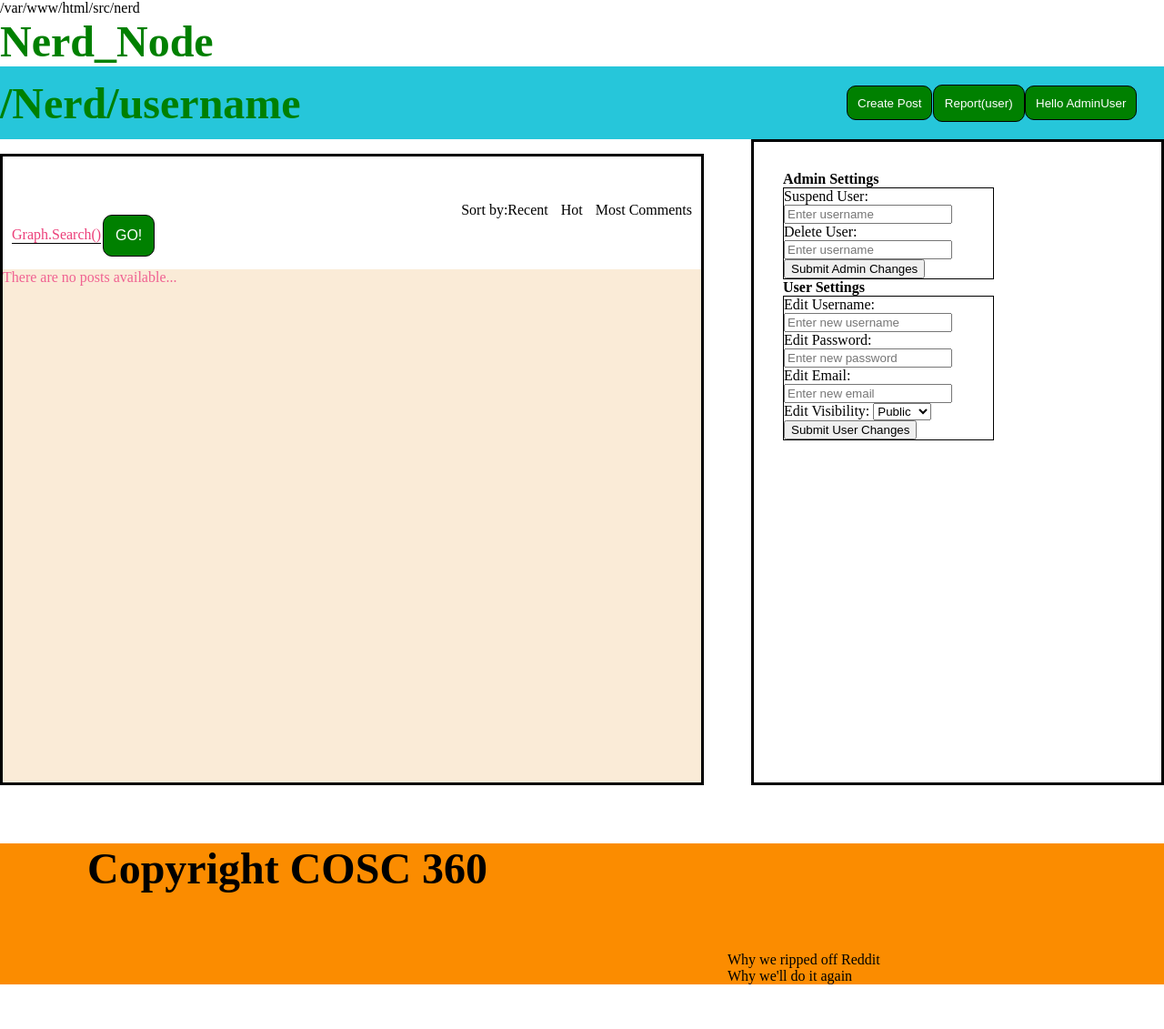
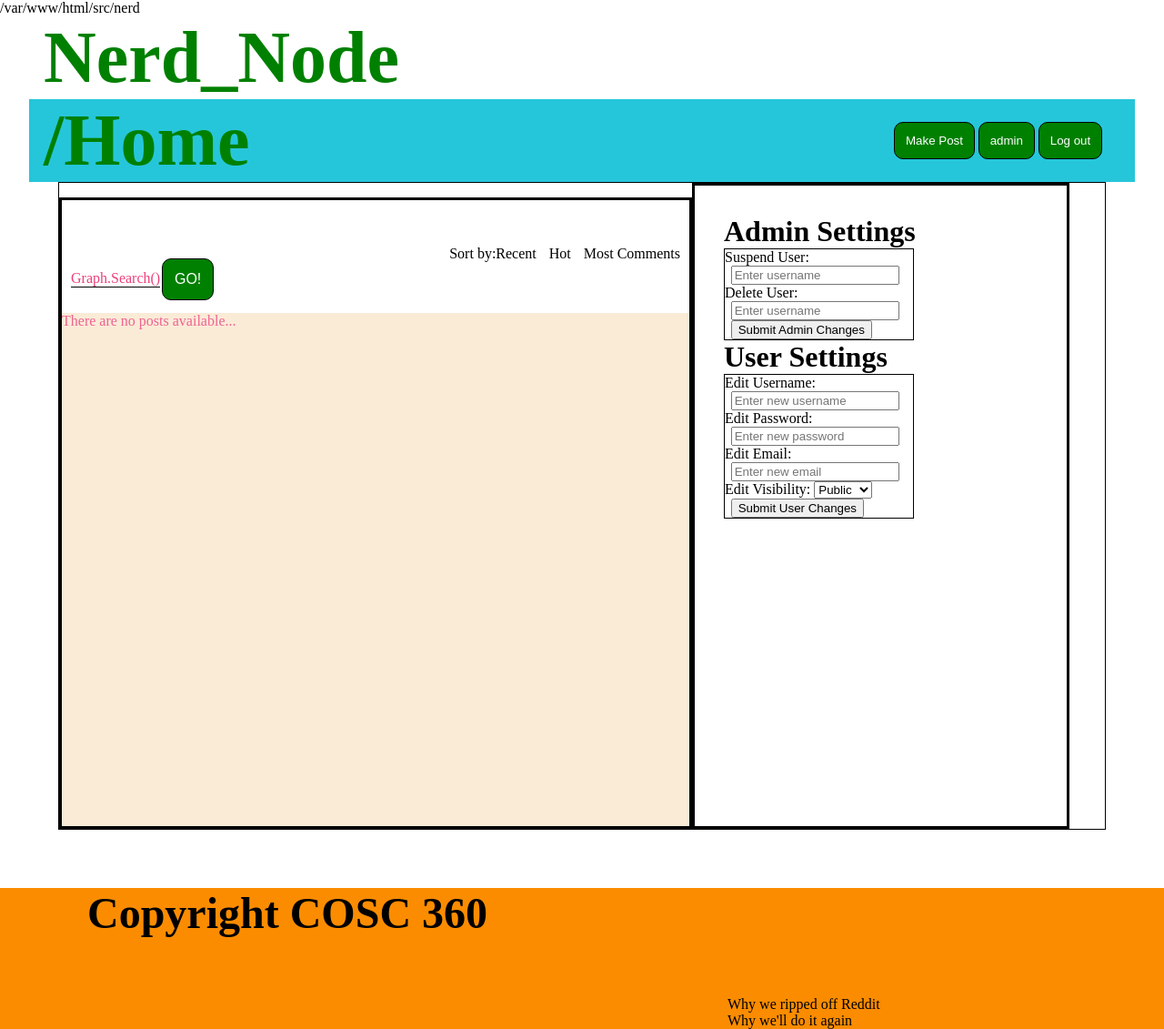
Before and after one commit to gmclachlan45/nerd-node, a PHP site: page /nerd/index.php?username=1 in a window 1280 px wide. Shown: the whole page at 91% size. Before the commit the page ends 1082 px from the top, so only its background shows below. Run offline with PHP 8.4, Linux system fonts and the light colour scheme; a user stored in the database is signed in; data comes from the database, SQL or seed files in the repository; data that the repository does not hold is empty; a stand-in replaces the project's code that opens the database connection; some libraries are stand-ins or nearby versions.

Commit message:
update to use proper headerbar

```diff
--- a/src/components/headerBar.php
+++ b/src/components/headerBar.php
@@ -17,14 +17,14 @@
             <button id="newPost">Make Post</button>
             <?php
             if(isset($_SESSION["sessionId"]) ) {
-                echo "<button id='home' onclick='location.href = \"nerd?username=".$_SESSION["sessionUsername"]."\";' >".
+                echo "<button id='home' onclick='location.href = \"".SITEROOT."nerd?username=".$_SESSION["sessionUsername"]."\";' >".
                      $_SESSION["sessionUsername"]
                     ."</button>";
-                echo "<button id='logout' onclick='location.href = \"logout.php\";' >
+                echo "<button id='logout' onclick='location.href = \"".SITEROOT."logout.php\";' >
                       Log out
                   </button>";
             } else {
-                echo "<button id='login' onclick='location.href = \"login\";' >
+                echo "<button id='login' onclick='location.href = \"".SITEROOT."login\";' >
                       Login/Register
                   </button>";
             }
--- a/src/nerd/index.php
+++ b/src/nerd/index.php
@@ -1,4 +1,5 @@
 <?php
+session_start();
 $username = $_GET['username'];
 ?>
 <!DOCTYPE html>
@@ -7,7 +8,8 @@ $username = $_GET['username'];
         <meta charset="utf-8">
         <title>Nerd Node</title>
         <link rel="stylesheet" type="text/css" href="./nerd css/nerduser.css">
-    <link rel="stylesheet" href="public/css/reset.css">
+        <link rel="stylesheet" href="../public/css/reset.css">
+        <link rel="stylesheet" href="../public/css/home.css">
         <?php include_once "../../config.php";
         include_once "loadPosts.php";
         include_once "../renderPosts.php";
@@ -15,16 +17,10 @@ $username = $_GET['username'];
     </head>
     <body>
         <header>
-      <h1 style="font-size: 3em; color: green;">Nerd_Node</h1>
-      <h2 style="display: flex; align-items: center; justify-content: space-between;  font-size: 3em; color: green; background-color: #26C6DA; height: 80px; width: 100%;">
-        /Nerd/username
-        <button id="createpost"><a href="/">Create Post</a></button>
-        <button id="report"><a href=#report>Report(user)</a></button>
-        <button id="helloadmin"><a href="#helloadmin">Hello AdminUser</a></button>
-      </h2>
+            <?php include "../components/headerBar.php"; ?>
         </header>
 	    <main>
-		<div class="content-and-sidebar">
+
 		    <form id="posts">
 			    <div class="form-header">
 			        <div class="search-bar">
@@ -56,13 +52,11 @@ $username = $_GET['username'];
 	        </form>
             <div id="right-sidebar">
                 <?php
-    $logged_in = true;
-    $username = "admin";
-    if($logged_in) {
-        if($username == "admin") {
+                if(isset($_SESSION["sessionId"])) {
+                    if($_SESSION["sessionUsername"] == "admin") {
                         include "../components/adminSettings.php";
                         include "../components/userSettings.php";
-        } else if (false) {
+                    } else if ($_SESSION["sessionUsername"] == $username ) {
                         include "../components/userSettings.php";
                     } else {
                         // If not user or admin
```
Lines whose indentation alone changed are shown as unchanged.
